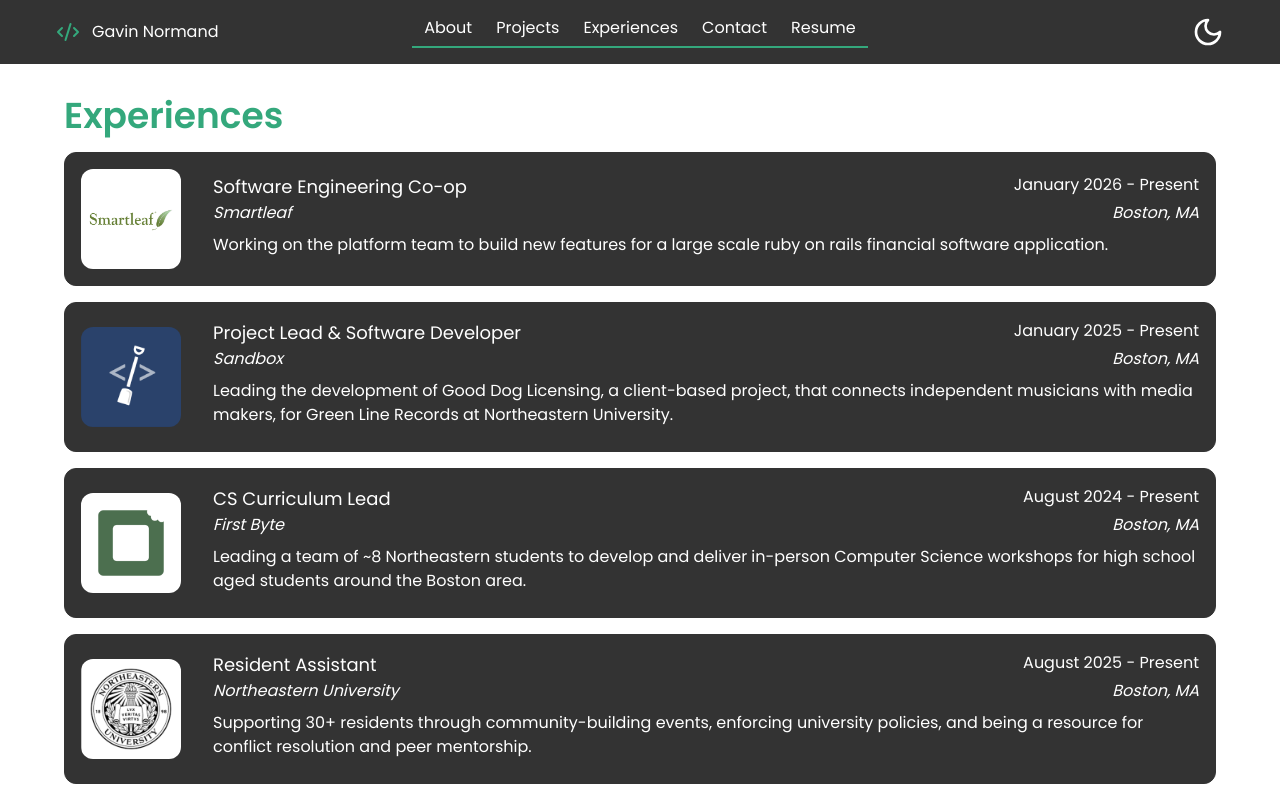
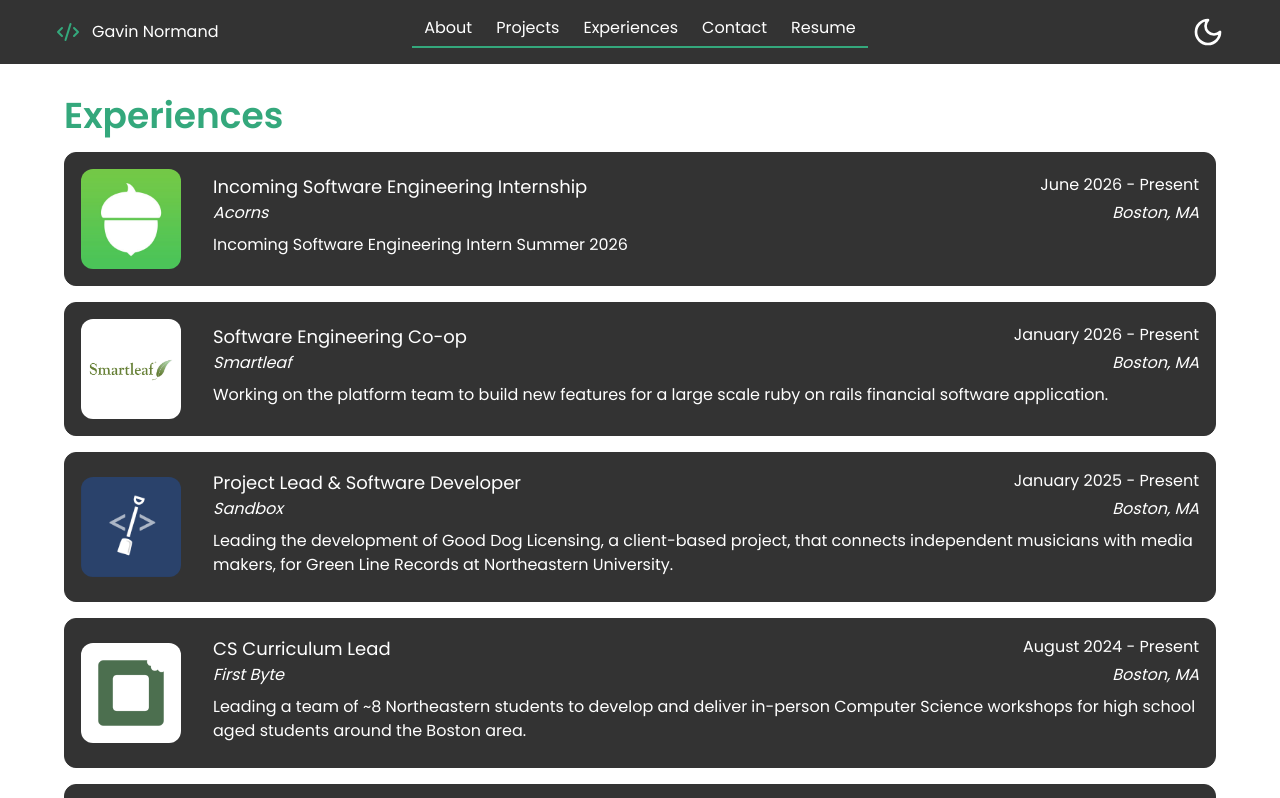
Before and after one commit to gavinnormand/personal-website, a React (Vite) app: page /experiences in a window 1280 px wide. Shown: the top 798 px of the page. Built offline with nearby package versions, Linux system fonts and the light colour scheme.

Commit message:
Add acorns

```diff
--- a/src/pages/experiences.tsx
+++ b/src/pages/experiences.tsx
@@ -1,6 +1,20 @@
 import ExperienceList from "../components/experience/experienceList";
 
 const experiences = [
+  {
+    position: "Incoming Software Engineering Internship",
+    company: "Acorns",
+    startDate: { month: "June", year: "2026" },
+    endDate: null,
+    location: "Boston, MA",
+    description:
+      "Incoming Software Engineering Intern Summer 2026",
+    logo: {
+      src: "/experiences/acorns.jpg",
+      alt: "Acorns Logo",
+      link: "https://acorns.com/",
+    },
+  },
   {
     position: "Software Engineering Co-op",
     company: "Smartleaf",
```
Also changed, not shown: public/experiences/acorns.jpg (added).
